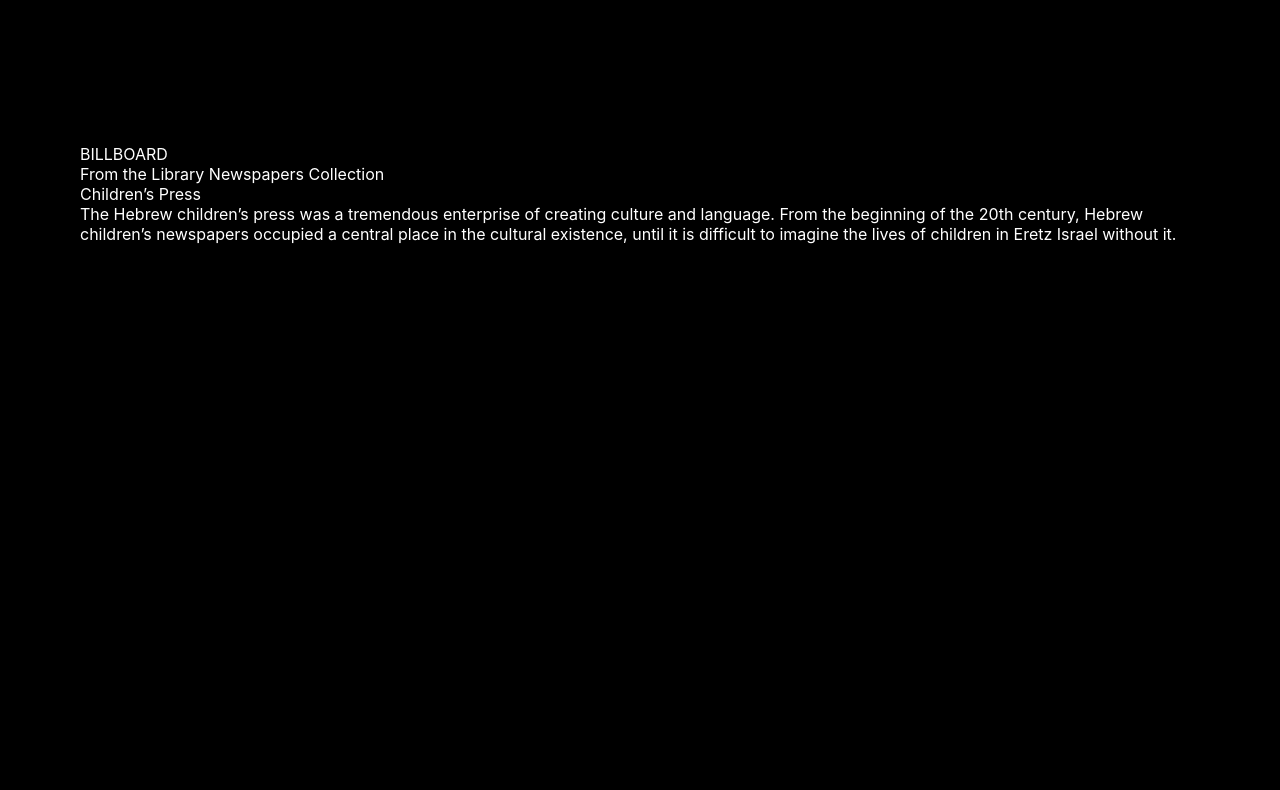
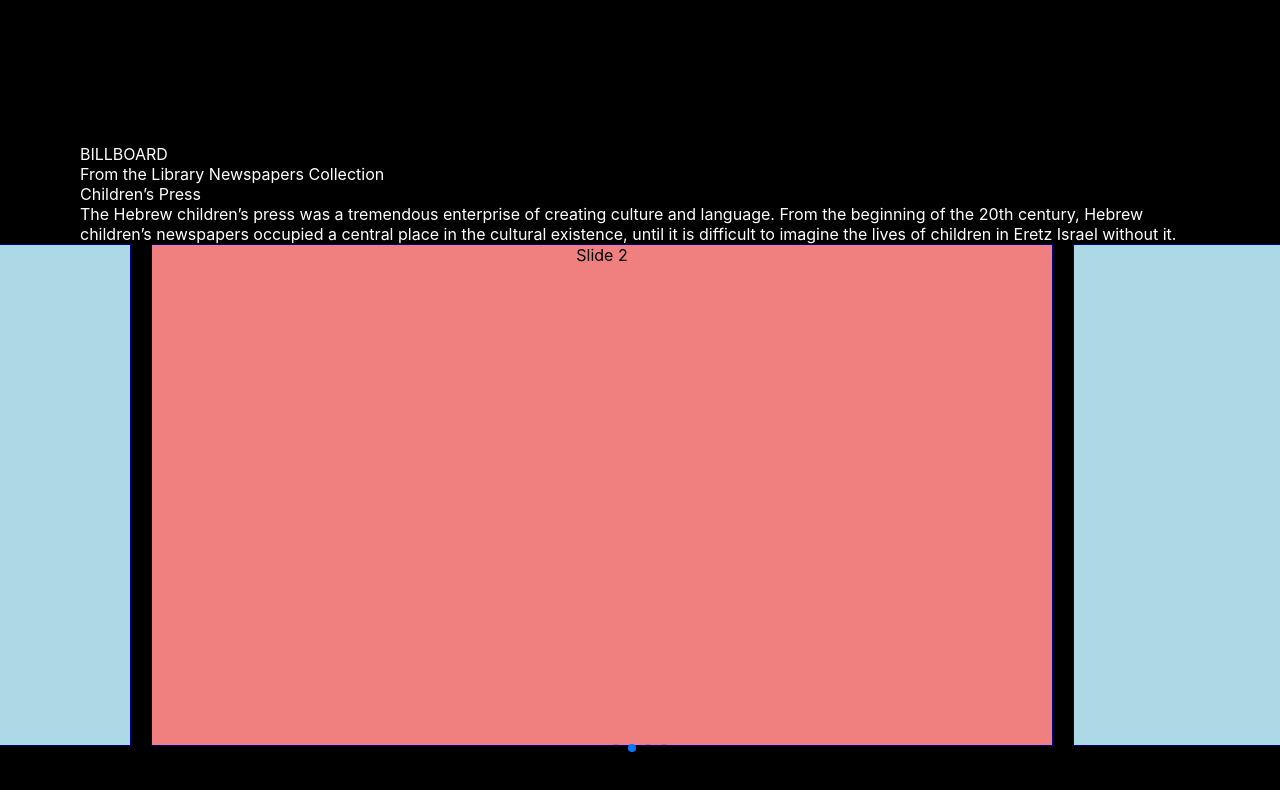
Before and after one commit to parthsavaliya1/Beta-FE, a React (Create React App) app: page /s05 in a window 1280 px wide. Shown: the top 790 px of the page. Built offline with nearby package versions, Linux system fonts and the light colour scheme.

Commit message:
slider implement

```diff
--- a/package.json
+++ b/package.json
@@ -12,6 +12,7 @@
     "react-dom": "^18.2.0",
     "react-router-dom": "^6.4.3",
     "react-scripts": "5.0.1",
+    "swiper": "^8.4.5",
     "web-vitals": "^2.1.4"
   },
   "scripts": {
--- a/src/components/S05Screen/S05Screen.js
+++ b/src/components/S05Screen/S05Screen.js
@@ -1,6 +1,7 @@
 import React, { Component } from "react";
 import { Col, Container, Row } from "react-bootstrap";
-
+import SlickSlider from "../Slider/slick";
+import SwiperSlider from "../Slider/SwiperSlide";
 class S05Screen extends Component {
   render() {
     return (
@@ -23,6 +24,11 @@ class S05Screen extends Component {
             </div>
           </Col>
         </Row>
+        <Row>
+          <Col>
+            <SwiperSlider />
+          </Col>
+        </Row>
       </Container>
     );
   }
--- /dev/null
+++ b/src/components/Slider/SwiperSlide.js
@@ -0,0 +1,36 @@
+import { Navigation, Pagination, Scrollbar, A11y } from "swiper";
+
+import { Swiper, SwiperSlide } from "swiper/react";
+
+// Import Swiper styles
+import "swiper/css";
+import "swiper/css/navigation";
+import "swiper/css/pagination";
+import "swiper/css/scrollbar";
+import "./swiper.css";
+
+const SwiperSlider = () => {
+  return (
+    <Swiper
+      modules={[Pagination, Scrollbar, A11y]}
+      spaceBetween={20}
+      slidesPerView={1.1}
+      centeredSlides={true}
+      initialSlide={1}
+      roundLengths={true}
+      loopAdditionalSlides={30}
+      pagination={{ clickable: true }}
+      scrollbar={{ draggable: true }}
+      onSwiper={(swiper) => console.log(swiper)}
+      onSlideChange={() => console.log("slide change")}
+    >
+      <SwiperSlide>Slide 1</SwiperSlide>
+      <SwiperSlide>Slide 2</SwiperSlide>
+      <SwiperSlide>Slide 3</SwiperSlide>
+      <SwiperSlide>Slide 4</SwiperSlide>
+      ...
+    </Swiper>
+  );
+};
+
+export default SwiperSlider;
--- /dev/null
+++ b/src/components/Slider/swiper.css
@@ -0,0 +1,36 @@
+html {
+    box-sizing: border-box;
+  }
+  *, *:before, *:after {
+    box-sizing: inherit;
+  }
+
+  .swiper-container {
+      /*width: 800px;*/
+      height: 200px;
+      border: 1px solid red;
+  }
+
+  .swiper-slide {
+    width: 100px;
+    height: 500px;
+    text-align: center;
+    background-color: lightblue;
+    border: 1px solid darkblue;
+  }
+
+  .swiper-slide-active {
+    background-color: lightcoral;
+    width: 900px !important;
+  }
+
+  .swiper-pagination-clickable{
+    padding-top: 30px;
+  }
+
+  .swiper-slide-next{
+    width: 1200px !important;
+  }
+  .swiper-slide-prev {
+    width: 1250px !important;
+  }
```
